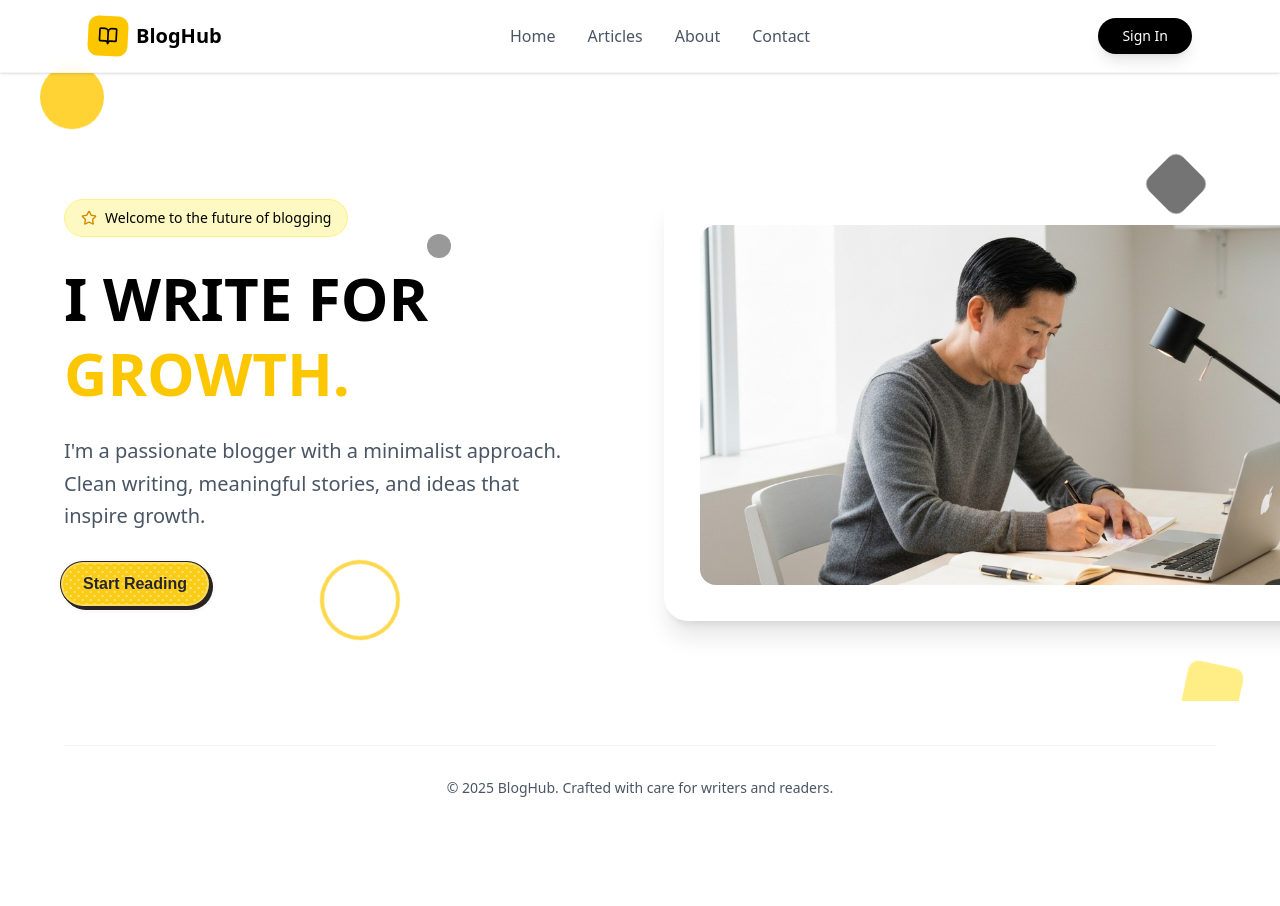
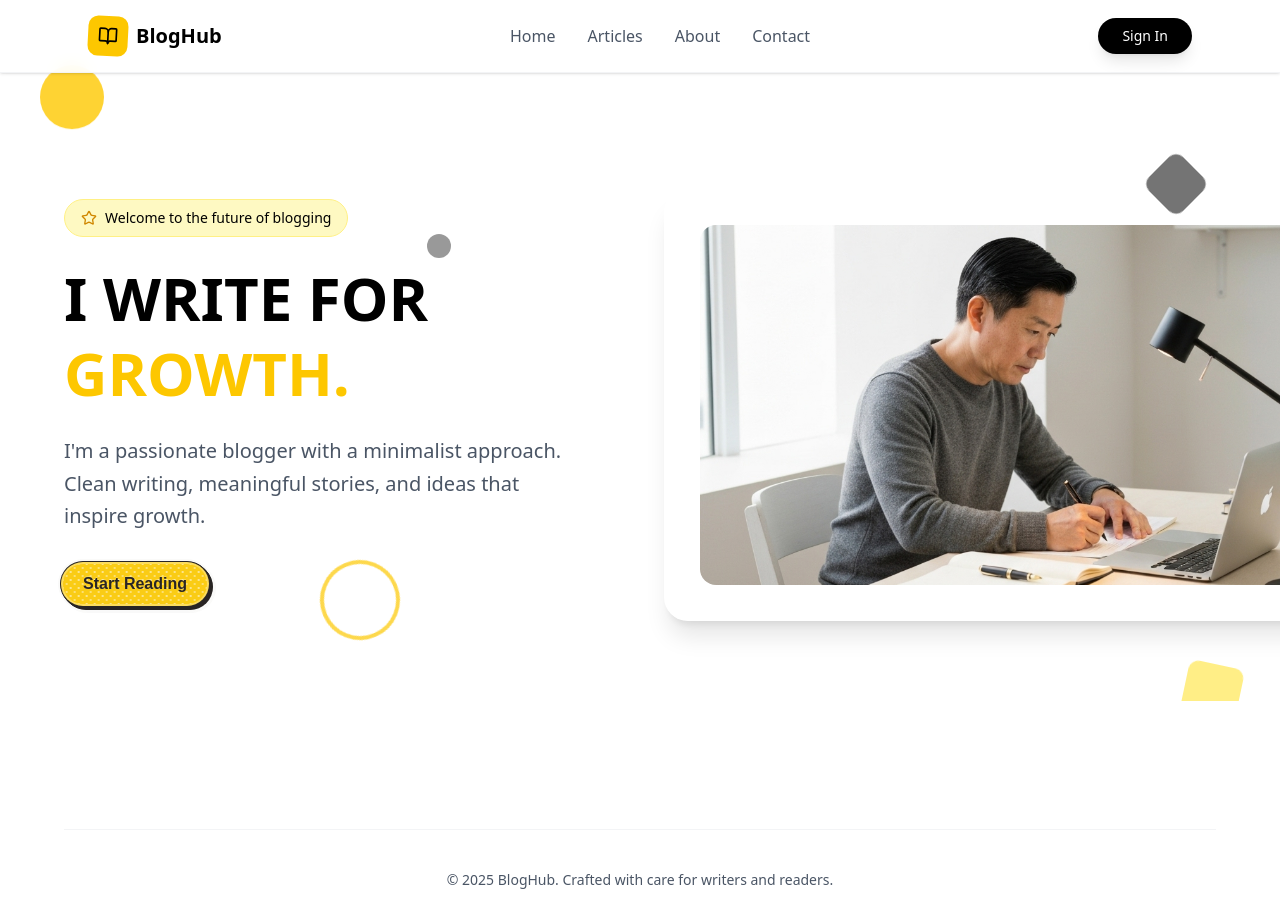
Before and after one commit to 9prabhjot9/medium-blog, a React (Vite) app in the folder frontend/: page /landing in a window 1280 px wide. Before the commit the page ends 818 px from the top, so only its background shows below. Built offline with nearby package versions, Linux system fonts and the light colour scheme.

Commit message:
updated landing

```diff
--- a/frontend/src/components/Appbar.tsx
+++ b/frontend/src/components/Appbar.tsx
@@ -1,7 +1,7 @@
 import { Avatar } from "./BlogCard"
 import { Link, useNavigate } from "react-router-dom"
 import NewBlogButton from "./ui/NewBlogButton"
-
+import { BookOpen } from "lucide-react"
 
 export const Appbar = () => {
   const username = localStorage.getItem("username") || "Guest"
@@ -16,11 +16,12 @@ export const Appbar = () => {
 
   return (
     <div className="border-b flex justify-between items-center px-10 py-5">
-
       <Link to="/blogs">
-        <div className="text-2xl font-semibold cursor-pointer">Medium</div>
+        <div className="flex items-center gap-2 text-2xl font-semibold cursor-pointer">
+          <BookOpen className="h-6 w-6 text-black" />
+          <span>BlogHub</span>
+        </div>
       </Link>
-
       <div className="flex items-center gap-4">
 
         <NewBlogButton
--- a/frontend/src/pages/LandingPage.tsx
+++ b/frontend/src/pages/LandingPage.tsx
@@ -116,11 +116,11 @@ export default function LandingPage() {
 
 
       {/* Footer */}
-      <footer className="py-5 px-6 border-gray-100 bg-white relative ">
+      <footer className="py-4 px-6 border-gray-100 bg-white relative ">
         <div className="max-w-6xl mx-auto">
 
 
-          <div className="mt-6 pt-8 border-t border-gray-100 text-center text-sm text-gray-600">
+          <div className="mt-28 pt-10 border-t border-gray-100 text-center text-sm text-gray-600">
             © 2025 BlogHub. Crafted with care for writers and readers.
           </div>
         </div>
```
